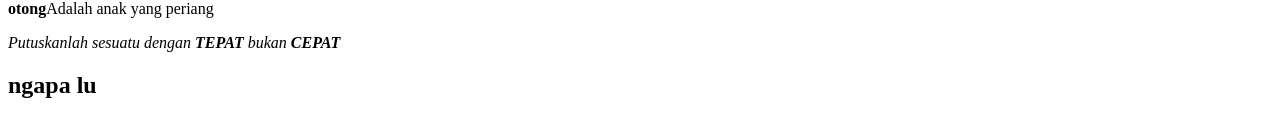
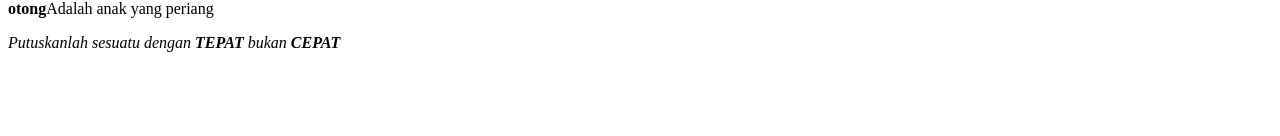
Before and after one commit to adzri275/Percobaan, a plain HTML site: page index.html in a window 1280 px wide. Shown: the part 218-354 px from the top of the page. Drawn offline with Linux system fonts and the light colour scheme.

Commit message:
ngilangin lagi mas

```diff
--- a/index.html
+++ b/index.html
@@ -15,6 +15,5 @@
   <hr/>
   <p><b>otong</b>Adalah anak yang periang</p>
   <p><i>Putuskanlah sesuatu dengan <b>TEPAT</b> bukan <b>CEPAT</b></i></p>
-  <h2>ngapa lu</h2>
 </body>
 </html>
```
